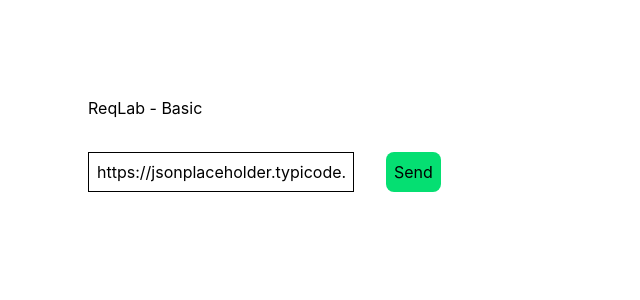
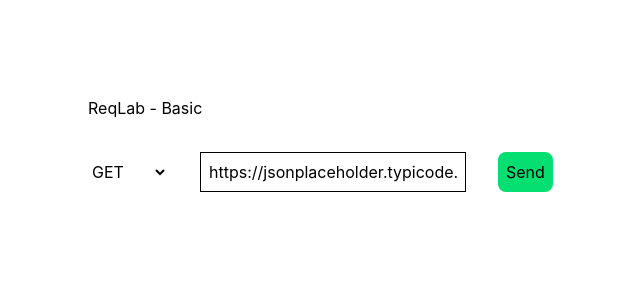
Before and after one commit to vilnout/ReqLab, a React (Vite) app: page / in a window 1280 px wide. Shown: the top 300 px of the page, without its empty margins (8-648 px from the left). Built offline with nearby package versions, Linux system fonts and the light colour scheme.

Commit message:
feat: add option to change http method
- Refactor to use zustand store for request config
- Select from predefined http methods

```diff
--- a/src/App.tsx
+++ b/src/App.tsx
@@ -1,9 +1,13 @@
+import { HTTP_METHODS } from "@/config/http";
 import { useExecuteRequest } from "@/hooks/useExecuteRequest";
+import { useRequestStore } from "@/stores/requestStore";
 import type { RequestConfig } from "@/types";
-import { useState } from "react";
 
-const makeConfig = (url: string): RequestConfig => ({
-  method: "GET",
+const buildConfig = (
+  method: RequestConfig["method"],
+  url: string,
+): RequestConfig => ({
+  method,
   url,
   params: [],
   headers: [],
@@ -11,22 +15,34 @@ const makeConfig = (url: string): RequestConfig => ({
 });
 
 const App = () => {
-  const [url, setUrl] = useState(
-    "https://jsonplaceholder.typicode.com/posts/1",
-  );
+  const method = useRequestStore((s) => s.method);
+  const url = useRequestStore((s) => s.url);
+  const setUrl = useRequestStore((s) => s.setUrl);
+  const setMethod = useRequestStore((s) => s.setMethod);
+
   const { execute, data, loading, error } = useExecuteRequest();
 
   return (
     <div className="p-24">
       <h1>ReqLab - Basic</h1>
       <div className="flex gap-8 mt-8">
+        <select
+          value={method}
+          onChange={(e) => setMethod(e.target.value as RequestConfig["method"])}
+        >
+          {HTTP_METHODS.map((v) => (
+            <option id={v} value={v}>
+              {v}
+            </option>
+          ))}
+        </select>
         <input
           value={url}
           onChange={(e) => setUrl(e.target.value)}
-          className="border-1 px-2 py-1"
+          className="border px-2 py-1"
         />
         <button
-          onClick={() => execute(makeConfig(url))}
+          onClick={() => execute(buildConfig(method, url))}
           disabled={loading}
           className="bg-green-400 p-2 rounded-lg"
         >
```
